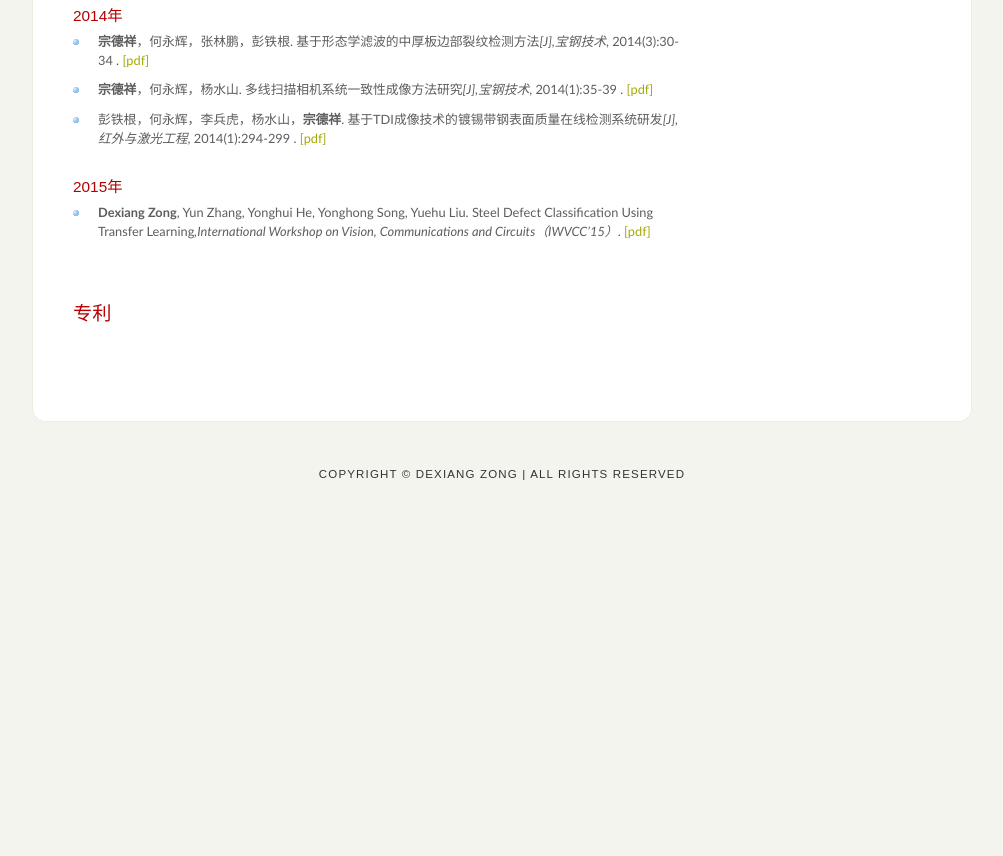
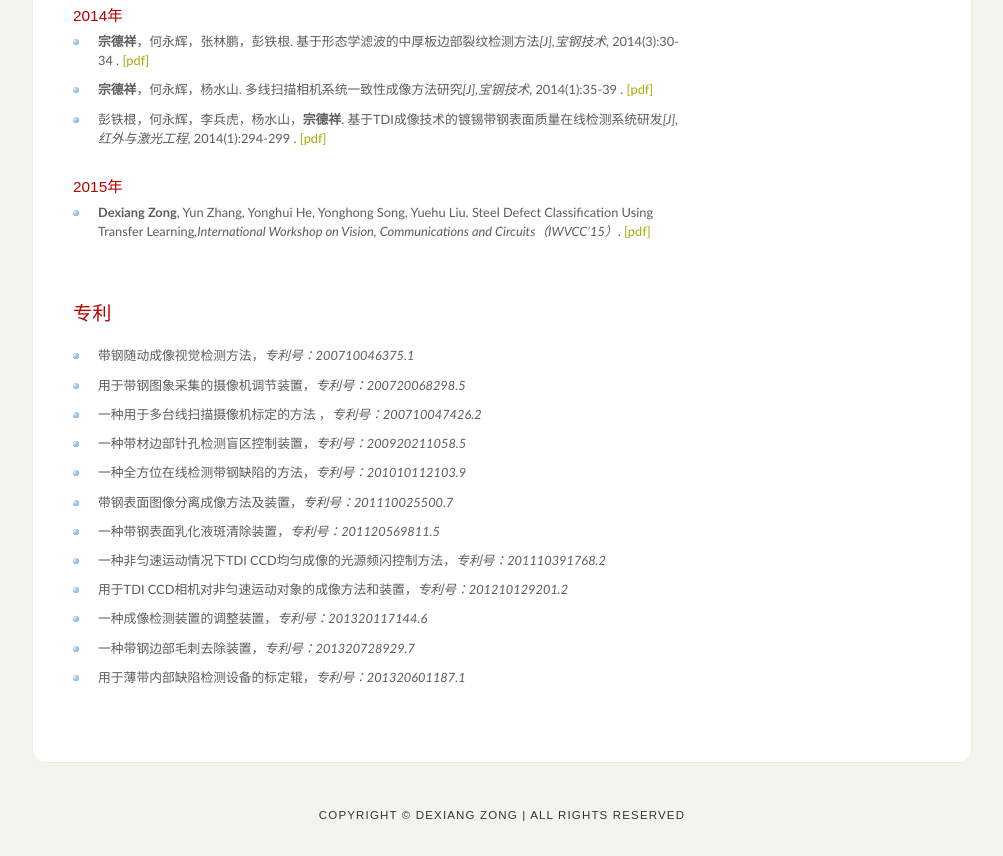
Before and after one commit to wazdxm/visionbang.github.io, a plain HTML site: page Publication.html in a window 1280 px wide. Shown: the part 1038-1894 px from the top of the page, without its empty margins (138-1141 px from the left). Before the commit the page ends 1553 px from the top, so only its background shows below. Drawn offline with Linux system fonts and the light colour scheme.

Commit message:
Update Publication.html

```diff
--- a/Publication.html
+++ b/Publication.html
@@ -79,9 +79,21 @@
           <br />
           <h2>专利</h2>
           <ul>
-              <li></li>
+              <li>带钢随动成像视觉检测方法，<i>专利号：200710046375.1</i></li>
+              <li>用于带钢图象采集的摄像机调节装置，<i>专利号：200720068298.5 </i></li>
+              <li>一种用于多台线扫描摄像机标定的方法 ，<i>专利号：200710047426.2 </i></li>
+              <li>一种带材边部针孔检测盲区控制装置，<i>专利号：200920211058.5 </i></li>
+              <li>一种全方位在线检测带钢缺陷的方法，<i>专利号：201010112103.9</i></li>
+              <li>带钢表面图像分离成像方法及装置，<i>专利号：201110025500.7 </i></li>
+              <li>一种带钢表面乳化液斑清除装置，<i>专利号：201120569811.5 </i></li>
+              <li>一种非匀速运动情况下TDI CCD均匀成像的光源频闪控制方法，<i>专利号：201110391768.2 </i></li>
+              <li>用于TDI CCD相机对非匀速运动对象的成像方法和装置，<i>专利号：201210129201.2</i></li>
+              <li>一种成像检测装置的调整装置，<i>专利号：201320117144.6</i></li>
+              <li>一种带钢边部毛刺去除装置，<i>专利号：201320728929.7</i></li>
+              <li>用于薄带内部缺陷检测设备的标定辊，<i>专利号：201320601187.1</i></li>
+
           </ul>
-          <br />
+          <br/>
 
       </div>
     </div>
```
